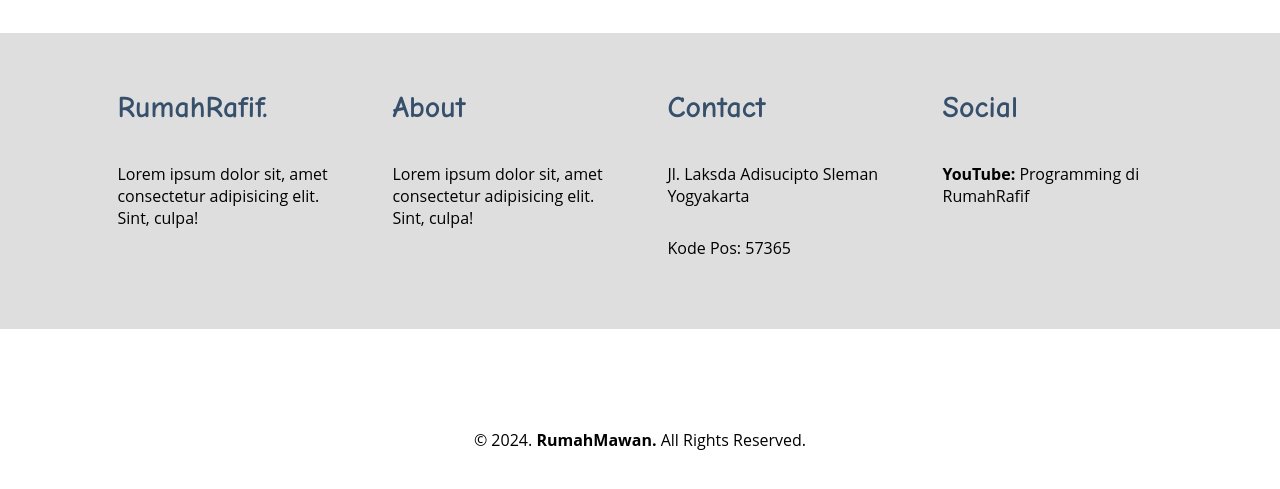
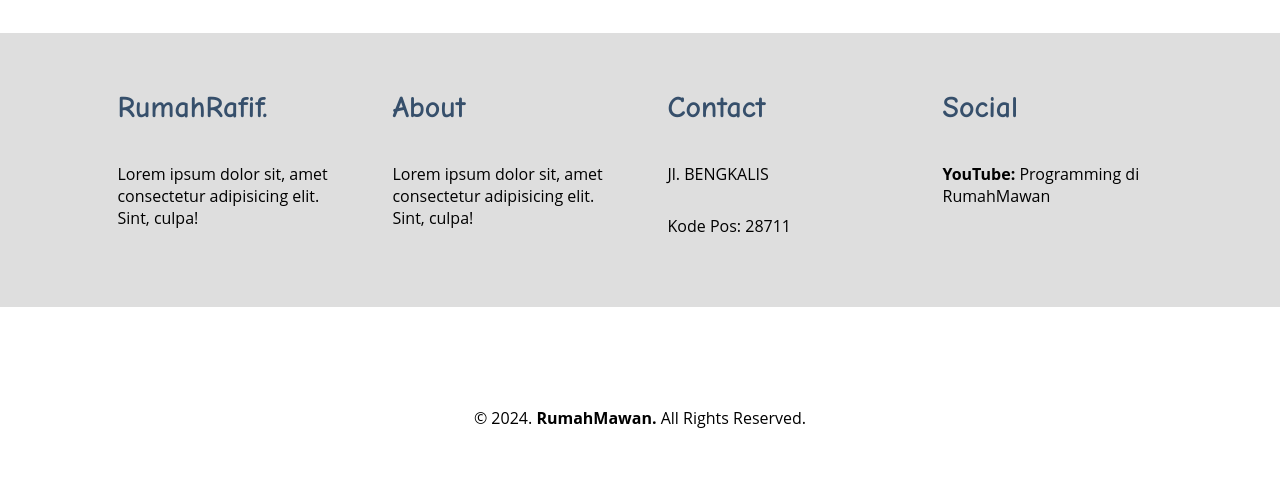
Before and after one commit to mawan22/mawan22.github.io, a plain HTML site: page index.html in a window 1280 px wide. Shown: the part 1894-2383 px from the top of the page. Drawn offline with Linux system fonts and the light colour scheme.

Commit message:
Update index.html

```diff
--- a/index.html
+++ b/index.html
@@ -119,12 +119,12 @@
                 </div>
                 <div class="footer-section">
                     <h3>Contact</h3>
-                    <p>Jl. Laksda Adisucipto Sleman Yogyakarta</p>
-                    <p>Kode Pos: 57365</p>
+                    <p>Jl. BENGKALIS</p>
+                    <p>Kode Pos: 28711</p>
                 </div>
                 <div class="footer-section">
                     <h3>Social</h3>
-                    <p><b>YouTube: </b>Programming di RumahRafif</p>
+                    <p><b>YouTube: </b>Programming di RumahMawan</p>
                 </div>
             </div>
         </div>
```
